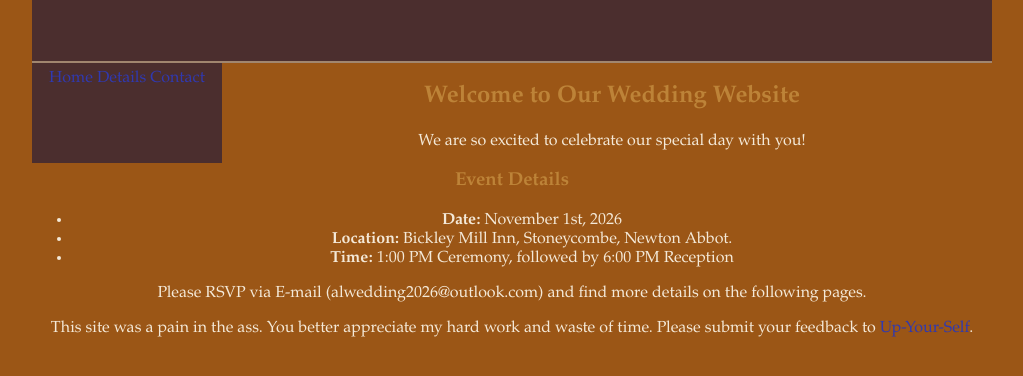
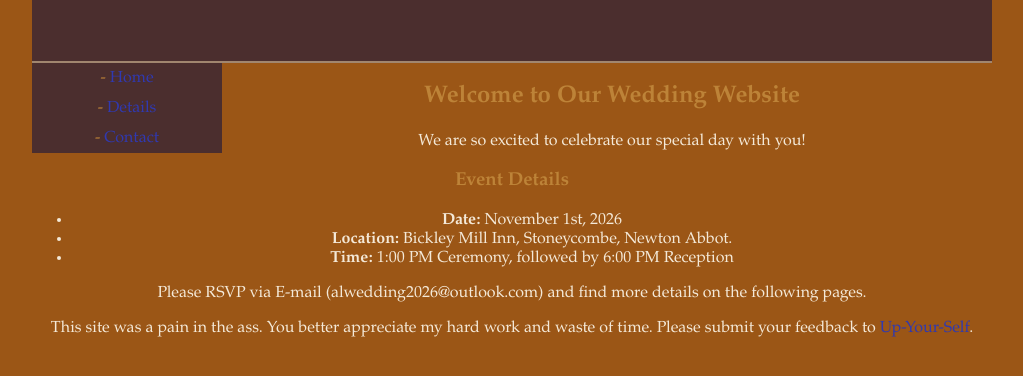
Before and after one commit to LewisSDAFNI/ALWedding2026, a Jekyll site: the page built from docs/index.md, in a window 1280 px wide. Shown: the top 376 px of the page, without its empty margins (128-1151 px from the left). Built offline with Jekyll 4.4.1, drawn with Linux system fonts in a browser that asks for light colours.

Commit message:
height and new-lines

```diff
--- a/docs/_includes/navigation.html
+++ b/docs/_includes/navigation.html
@@ -1,5 +1,5 @@
 <nav>
   {% for item in site.data.navigation %}
-  <a href="https://lewissdafni.github.io/ALWedding2026/{{ item.link }}">{{ item.name }}</a>
+  - <a href="https://lewissdafni.github.io/ALWedding2026/{{ item.link }}">{{ item.name }} <br /></a>
   {% endfor %}
 </nav>
--- a/docs/assets/css/autumnal_gothic.css
+++ b/docs/assets/css/autumnal_gothic.css
@@ -24,7 +24,6 @@ nav {
   margin: 0;
   margin-right: 10px;
   padding: 0;
-  height: 100px;
   width: 190px;
 }
 
```
